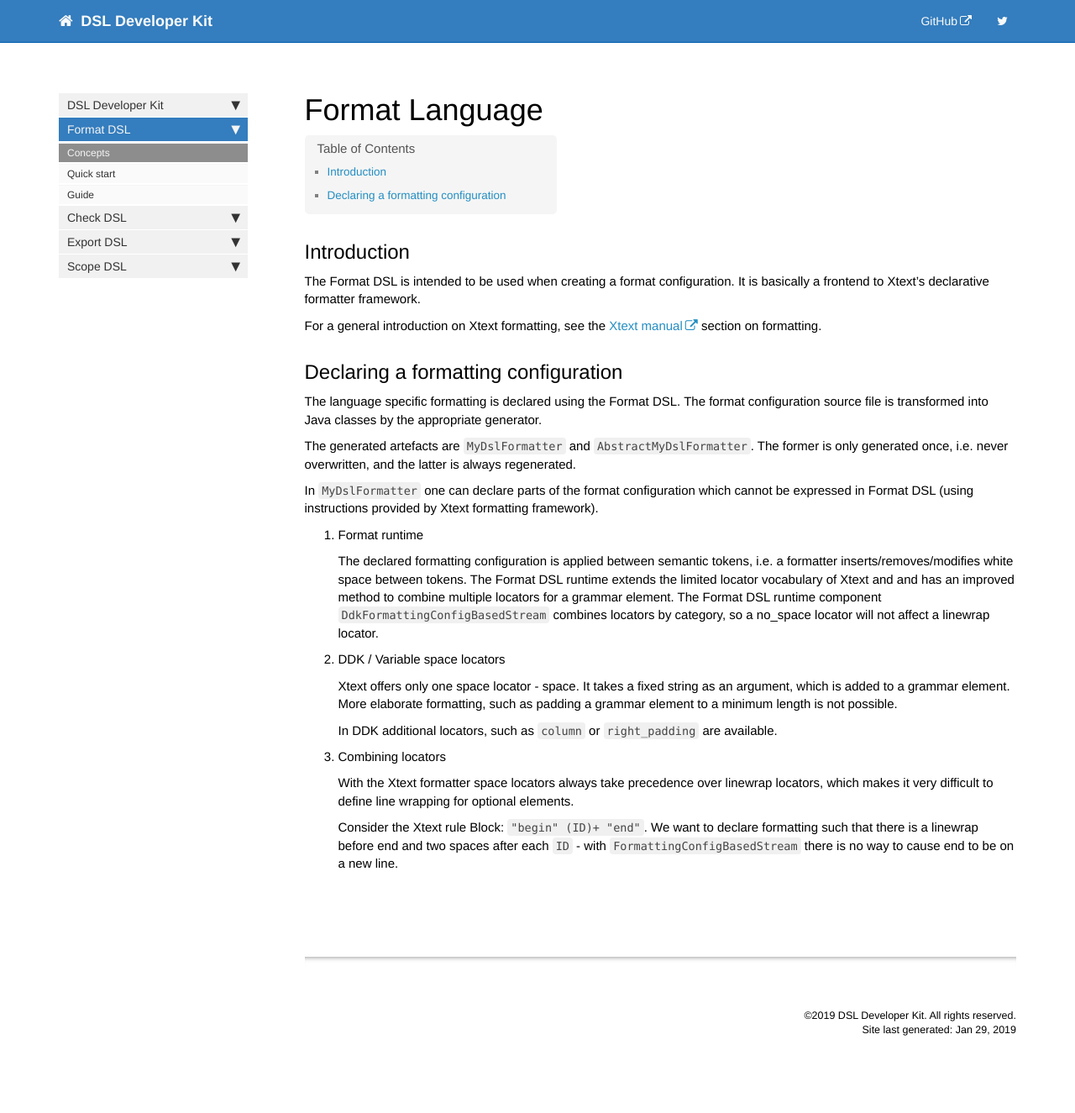
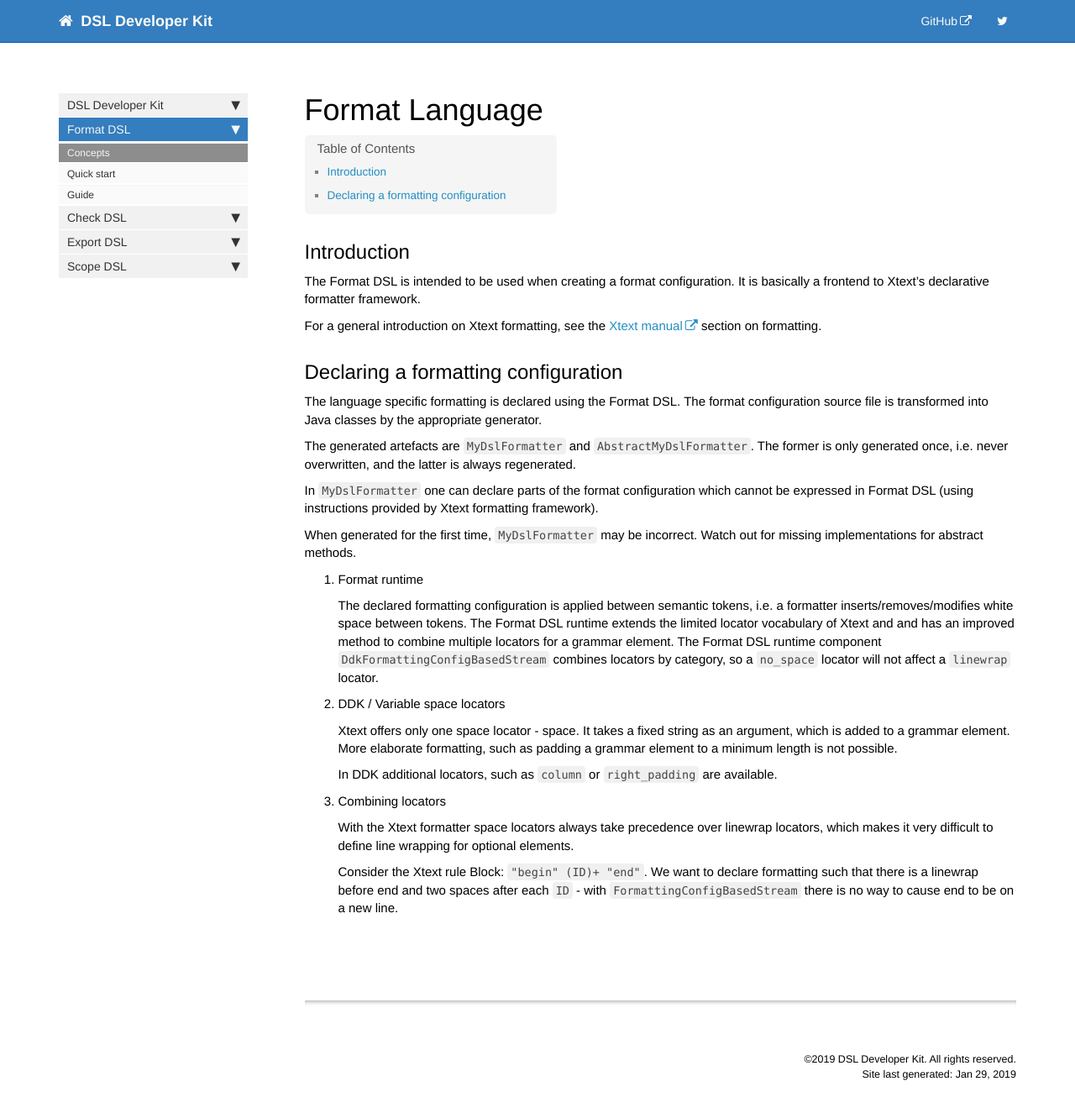
Before and after one commit to dsldevkit/dsldevkit.github.io, a Jekyll site: the page built from pages/format/format.md, in a window 1280 px wide and 1339 px high. Shown: the top 1325 px of the window at 84% size. Built offline with Jekyll 4.4.1, drawn with Linux system fonts in a browser that asks for light colours; nearby versions of some CDN libraries; comment, search, counter and statistics services are not loaded.

Commit message:
Update format.md

```diff
--- a/pages/format/format.md
+++ b/pages/format/format.md
@@ -24,13 +24,15 @@ generated once, i.e. never overwritten, and the latter is always regenerated.
 In `MyDslFormatter` one can declare parts of the format configuration which cannot be expressed
 in Format DSL (using instructions provided by Xtext formatting framework).
 
+When generated for the first time, `MyDslFormatter` may be incorrect. Watch out for missing implementations for abstract methods.
+
 1. Format runtime
 
    The declared formatting configuration is applied between semantic tokens, i.e. a formatter
    inserts/removes/modifies white space between tokens. The Format DSL runtime extends the
    limited locator vocabulary of Xtext and and has an improved method to combine multiple
    locators for a grammar element. The Format DSL runtime component `DdkFormattingConfigBasedStream`
-   combines locators by category, so a no_space locator will not affect a linewrap locator.
+   combines locators by category, so a `no_space` locator will not affect a `linewrap` locator.
 
 2. DDK / Variable space locators
 
```
